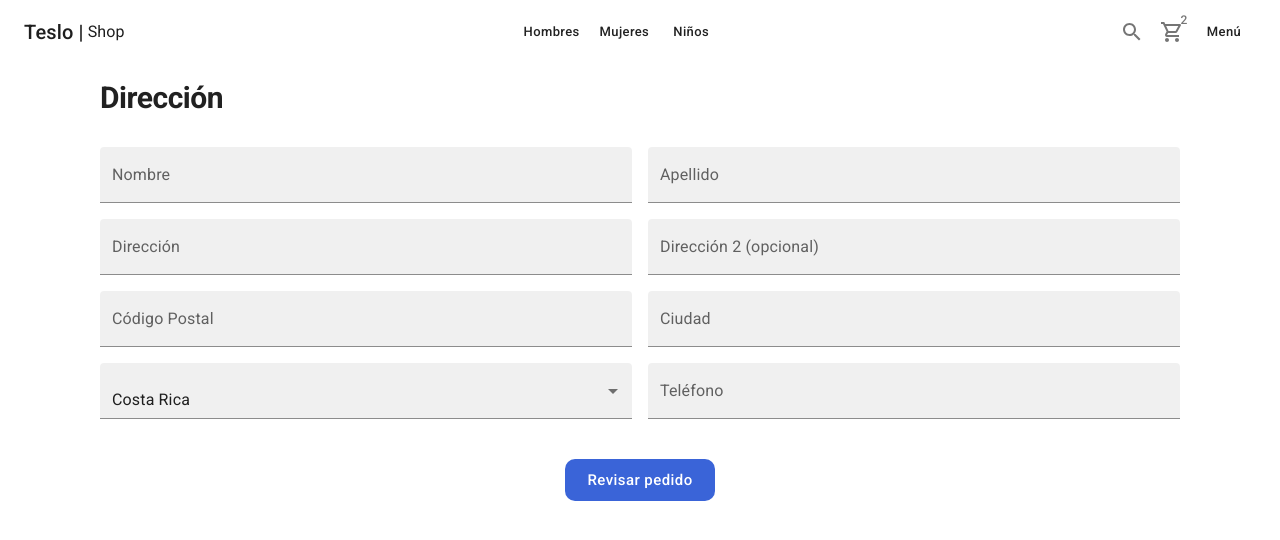
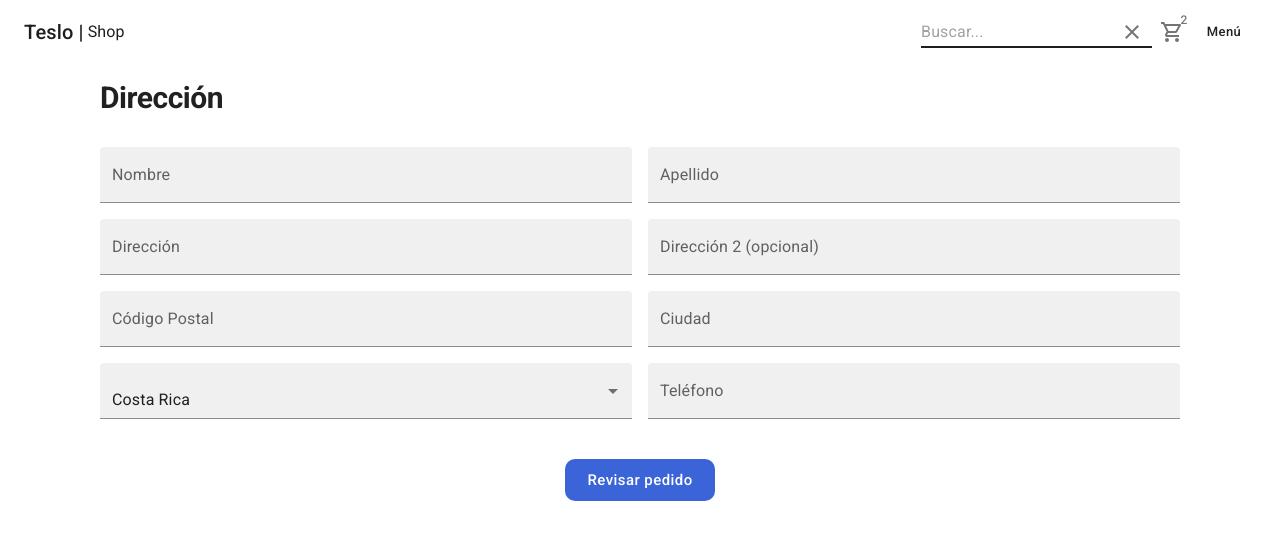
Before and after one commit to carlosbetan42/teslo-shop, a Next.js app: page /checkout/address in a window 1280 px wide. Both pictures are taken after a click on the button 1132 px from the left and 32 px from the top of the page. Shown: the top 540 px of the page. Built offline with nearby package versions, Linux system fonts and the light colour scheme.

Commit message:
Finished search funcionality

```diff
--- a/components/layouts/AuthLayout.tsx
+++ b/components/layouts/AuthLayout.tsx
@@ -1,6 +1,6 @@
 import { FC, PropsWithChildren } from "react";
 import Head from "next/head";
-import { Box } from "@mui/material";
+import Box from "@mui/material/Box";
 
 interface Props {
   title: string;
--- a/components/ui/ItemCounter.tsx
+++ b/components/ui/ItemCounter.tsx
@@ -1,4 +1,5 @@
-import { AddCircleOutline, RemoveCircleOutline } from "@mui/icons-material";
+import AddCircleOutline from "@mui/icons-material/AddCircleOutline";
+import RemoveCircleOutline from "@mui/icons-material/RemoveCircleOutline";
 import { Box, IconButton, Typography } from "@mui/material";
 import { FC } from "react";
 
--- a/components/ui/Navbar.tsx
+++ b/components/ui/Navbar.tsx
@@ -1,13 +1,23 @@
-import { useContext } from "react";
+import { useContext, useState } from "react";
 import { UiContext } from "../../context";
+import { useRouter } from "next/router";
 import NextLink from "next/link";
-import { AppBar, Box, Link, Toolbar, Typography, Button, IconButton, Badge } from "@mui/material";
-import { SearchOutlined, ShoppingCartOutlined } from "@mui/icons-material";
-import { useRouter } from "next/router";
+import { AppBar, Box, Link, Toolbar, Typography, Button, IconButton, Badge, InputAdornment, Input } from "@mui/material";
+import SearchOutlined from "@mui/icons-material/SearchOutlined";
+import ShoppingCartOutlined from "@mui/icons-material/ShoppingCartOutlined";
+import ClearOutlined from "@mui/icons-material/ClearOutlined";
 
 export const Navbar = () => {
-  const { asPath } = useRouter();
+  const { asPath, push } = useRouter();
   const { toggleSideMenu } = useContext(UiContext);
+
+  const [searchTerm, setSearchTerm] = useState("");
+  const [isSearchVisible, setIsSearchVisible] = useState(false);
+
+  const onSearchTerm = () => {
+    if (searchTerm.trim().length === 0) return;
+    push(`/search/${searchTerm}`);
+  };
 
   return (
     <AppBar>
@@ -21,7 +31,7 @@ export const Navbar = () => {
 
         <Box flex='1'></Box>
 
-        <Box sx={{ display: { xs: "none", sm: "block" } }}>
+        <Box sx={{ display: isSearchVisible ? "none" : { xs: "none", sm: "block" } }} className='fadeIn'>
           <NextLink href='/category/men' passHref>
             <Link>
               <Button color={asPath === "/category/men" ? "primary" : "info"}>Hombres</Button>
@@ -41,7 +51,36 @@ export const Navbar = () => {
 
         <Box flex='1'></Box>
 
-        <IconButton>
+        {/* Pantallas grandes */}
+        {isSearchVisible ? (
+          <Input
+            sx={{ display: { xs: "none", sm: "flex" } }}
+            autoFocus
+            value={searchTerm}
+            onChange={(e) => setSearchTerm(e.target.value)}
+            onKeyPress={(e) => (e.key === "Enter" ? onSearchTerm() : null)}
+            type='text'
+            placeholder='Buscar...'
+            endAdornment={
+              <InputAdornment position='end'>
+                <IconButton
+                  onClick={() => {
+                    setIsSearchVisible(false);
+                  }}
+                >
+                  <ClearOutlined />
+                </IconButton>
+              </InputAdornment>
+            }
+          />
+        ) : (
+          <IconButton onClick={() => setIsSearchVisible(true)} className='fadeIn' sx={{ display: { xs: "none", sm: "flex" } }}>
+            <SearchOutlined />
+          </IconButton>
+        )}
+
+        {/* Pantallas pequeñas */}
+        <IconButton sx={{ display: { xs: "flex", sm: "none" } }} onClick={toggleSideMenu}>
           <SearchOutlined />
         </IconButton>
 
--- a/components/ui/SideMenu.tsx
+++ b/components/ui/SideMenu.tsx
@@ -1,4 +1,4 @@
-import { useContext } from "react";
+import { useContext, useState } from "react";
 import { UiContext } from "../../context";
 import { useRouter } from "next/router";
 import {
@@ -14,22 +14,29 @@ import {
   ListItemText,
   ListSubheader,
 } from "@mui/material";
-import {
-  AccountCircleOutlined,
-  AdminPanelSettings,
-  CategoryOutlined,
-  ConfirmationNumberOutlined,
-  EscalatorWarningOutlined,
-  FemaleOutlined,
-  LoginOutlined,
-  MaleOutlined,
-  SearchOutlined,
-  VpnKeyOutlined,
-} from "@mui/icons-material";
+
+import AccountCircleOutlined from "@mui/icons-material/AccountCircleOutlined";
+import AdminPanelSettings from "@mui/icons-material/AccountCircleOutlined";
+import CategoryOutlined from "@mui/icons-material/AccountCircleOutlined";
+import ConfirmationNumberOutlined from "@mui/icons-material/ConfirmationNumberOutlined";
+import EscalatorWarningOutlined from "@mui/icons-material/EscalatorWarningOutlined";
+import FemaleOutlined from "@mui/icons-material/FemaleOutlined";
+import LoginOutlined from "@mui/icons-material/LoginOutlined";
+import MaleOutlined from "@mui/icons-material/MaleOutlined";
+import SearchOutlined from "@mui/icons-material/SearchOutlined";
+import VpnKeyOutlined from "@mui/icons-material/VpnKeyOutlined";
 
 export const SideMenu = () => {
   const router = useRouter();
   const { isMenuOpen, toggleSideMenu } = useContext(UiContext);
+
+  const [searchTerm, setSearchTerm] = useState("");
+
+  const onSearchTerm = () => {
+    if (searchTerm.trim().length === 0) return;
+
+    navigateTo(`/search/${searchTerm}`);
+  };
 
   const navigateTo = (url: string) => {
     toggleSideMenu();
@@ -47,11 +54,15 @@ export const SideMenu = () => {
         <List>
           <ListItem>
             <Input
+              autoFocus
+              value={searchTerm}
+              onChange={(e) => setSearchTerm(e.target.value)}
+              onKeyPress={(e) => (e.key === "Enter" ? onSearchTerm() : null)}
               type='text'
               placeholder='Buscar...'
               endAdornment={
                 <InputAdornment position='end'>
-                  <IconButton aria-label='toggle password visibility'>
+                  <IconButton onClick={onSearchTerm}>
                     <SearchOutlined />
                   </IconButton>
                 </InputAdornment>
--- a/database/dbProducts.ts
+++ b/database/dbProducts.ts
@@ -25,3 +25,26 @@ export const getAllProductsSlugs = async (): Promise<ProductSlug[]> => {
 
   return slugs;
 };
+
+export const getProductsByTerm = async (term: string): Promise<IProduct[]> => {
+  term = term.toString().toLowerCase();
+
+  await db.connect();
+  const products = await Product.find({
+    $text: { $search: term },
+  })
+    .select("title images price inStock slug -_id")
+    .lean();
+
+  await db.disconnect();
+
+  return JSON.parse(JSON.stringify(products));
+};
+
+export const getAllProducts = async (): Promise<IProduct[]> => {
+  await db.connect();
+  const products = await Product.find().lean();
+  await db.disconnect();
+
+  return JSON.parse(JSON.stringify(products));
+};
--- a/pages/cart/empty.tsx
+++ b/pages/cart/empty.tsx
@@ -1,4 +1,4 @@
-import { RemoveShoppingCartOutlined } from "@mui/icons-material";
+import RemoveShoppingCartOutlined from "@mui/icons-material/RemoveShoppingCartOutlined";
 import { Box, Link, Typography } from "@mui/material";
 import { ShopLayout } from "../../components/layouts";
 import NextLink from "next/link";
--- a/pages/orders/[id].tsx
+++ b/pages/orders/[id].tsx
@@ -3,7 +3,8 @@ import { Box, Card, CardContent, Divider, Grid, Typography, Link, Chip } from "@
 import NextLink from "next/link";
 import { CartList, OrderSummary } from "../../components/cart";
 import { ShopLayout } from "../../components/layouts";
-import { CreditCardOffOutlined, CreditScoreOutlined } from "@mui/icons-material";
+import CreditCardOffOutlined from "@mui/icons-material/CreditCardOffOutlined";
+import CreditScoreOutlined from "@mui/icons-material/CreditScoreOutlined";
 
 const OrderPage = () => {
   return (
```
Also changed, not shown: pages/search/[query].tsx (added, +68 -0 lines).
